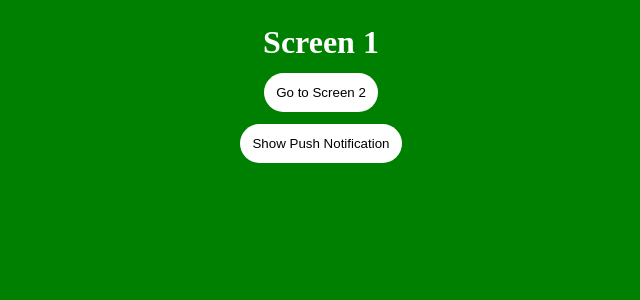
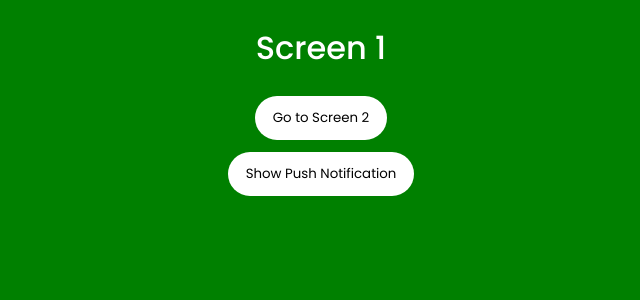
Before and after one commit to schwiftycode/react-pwa-components, a React (Create React App) app: page / in a window 1280 px wide. Shown: the top 300 px of the page, without its empty margins (319-959 px from the left). Built offline with nearby package versions, Linux system fonts and the light colour scheme.

Commit message:
Poppins Font and Some Styling for Demo Project

```diff
--- a/src/App.jsx
+++ b/src/App.jsx
@@ -16,9 +16,13 @@
   const pageHeaderStyle = {
     color: 'white',
     marginTop: 24,
+    marginBottom: 12,
+    fontWeight: 500,
   }
   const buttonStyle = {
     padding: 12,
+    paddingLeft: 18,
+    paddingRight: 18,
     border: 'none',
     background: 'white',
     color: 'black',
--- a/src/index.css
+++ b/src/index.css
@@ -1,6 +1,8 @@
+@import url('https://fonts.googleapis.com/css2?family=Poppins:ital,wght@0,100;0,200;0,300;0,400;0,500;0,600;0,700;0,800;0,900;1,100;1,200;1,300;1,400;1,500;1,600;1,700;1,800;1,900&display=swap');
 
 *{
     box-sizing: border-box;
     margin: 0;
     padding: 0;
+    font-family: 'Poppins';
 }
```
